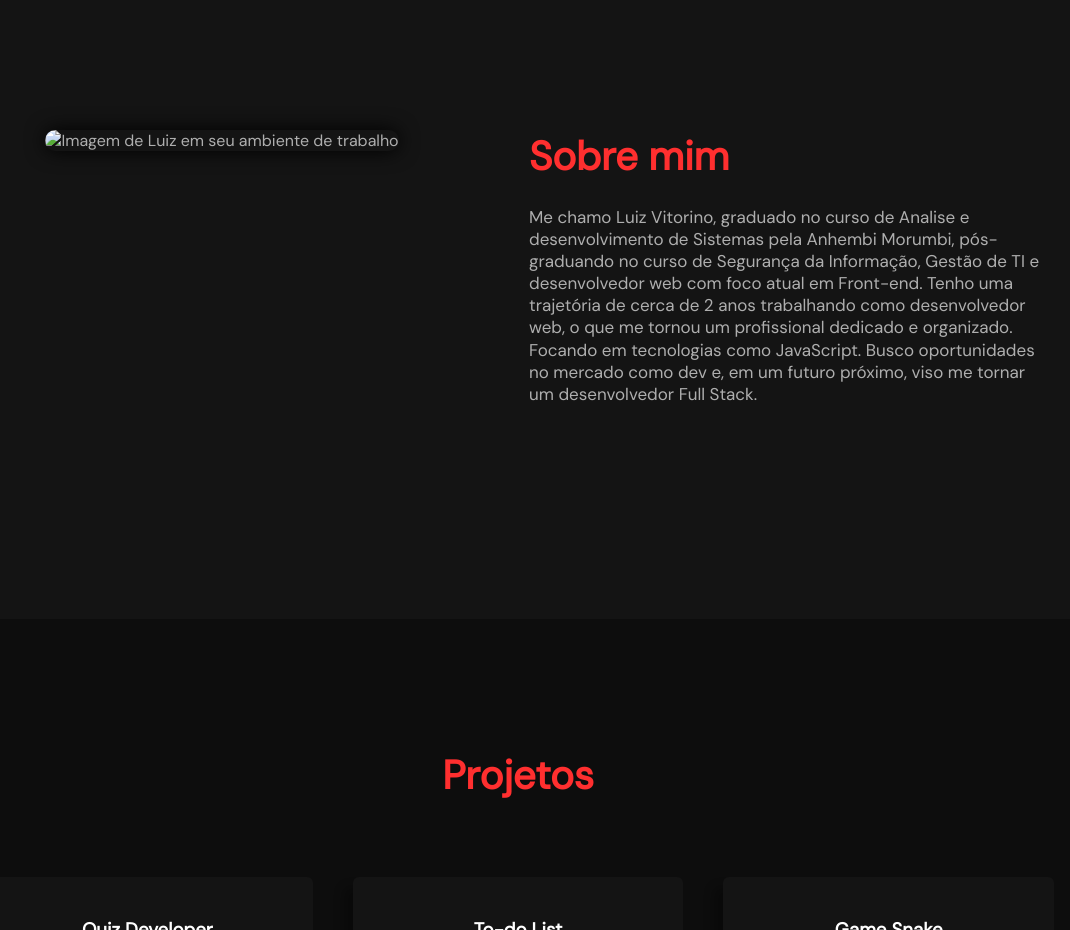
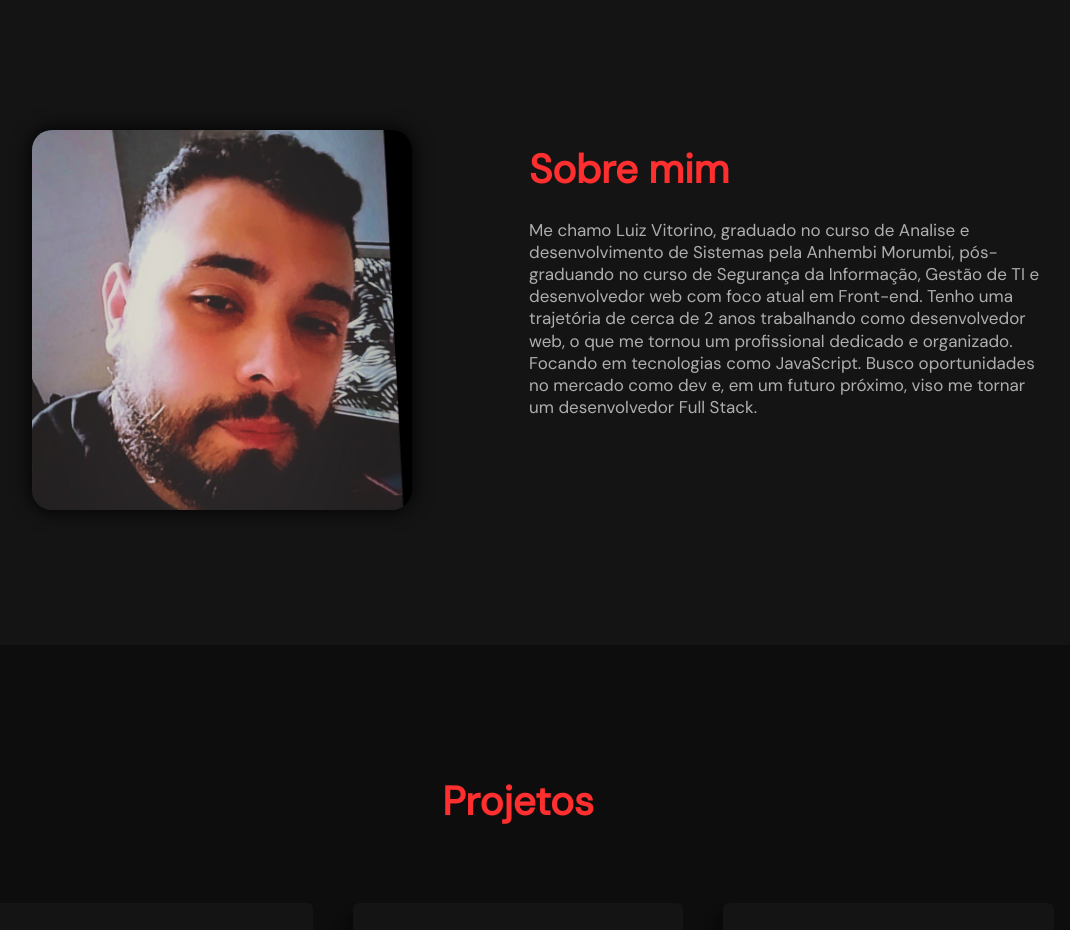
Before and after one commit to LuizVitorinoH/portifolio-luiz, a plain HTML site: page index.html in a window 1280 px wide. Shown: the part 800-1730 px from the top of the page, without its empty margins (122-1192 px from the left). Drawn offline with nearby package versions, Linux system fonts and the light colour scheme; a web font is replaced by a local one.

Commit message:
style: replace name profile

```diff
--- a/index.html
+++ b/index.html
@@ -261,7 +261,7 @@
 
         <div class="col-b">
           <img
-            src="./assets/images/profile.jpg"
+            src="./assets/images/profile.jpeg"
             alt="Imagem de Luiz em seu ambiente de trabalho"
           />
         </div>
```
Also changed, not shown: assets/images/profile.jpeg (renamed from assets/images/profile.png.jpeg).
